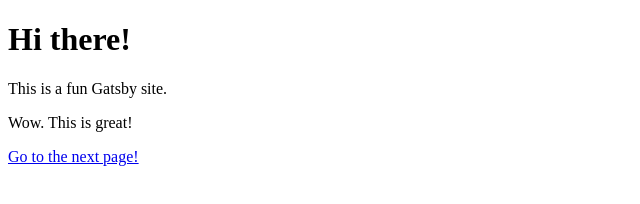
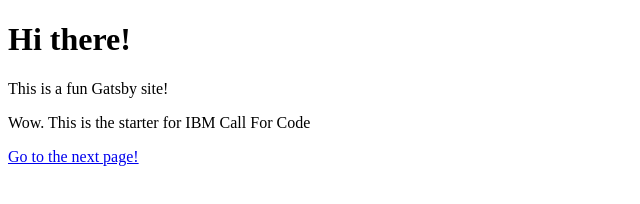
Before and after one commit to lai-joyce/JAMstack-hello-world, a Gatsby site: page / in a window 1280 px wide. Shown: the whole page, without its empty margins (0-640 px from the left). Built offline with nearby package versions, Linux system fonts and the light colour scheme; Gatsby itself is replaced by a stand-in of ours.

Commit message:
index.js title update

```diff
--- a/src/pages/index.js
+++ b/src/pages/index.js
@@ -4,8 +4,8 @@ import Link from 'gatsby-link'
 const IndexPage = () => (
   <div>
     <h1>Hi there!</h1>
-    <p>This is a fun Gatsby site.</p>
-    <p>Wow. This is great! </p>
+    <p>This is a fun Gatsby site! </p>
+    <p>Wow. This is the starter for IBM Call For Code </p>
     <Link to="/page-2/">Go to the next page!</Link>
   </div>
 )
```
